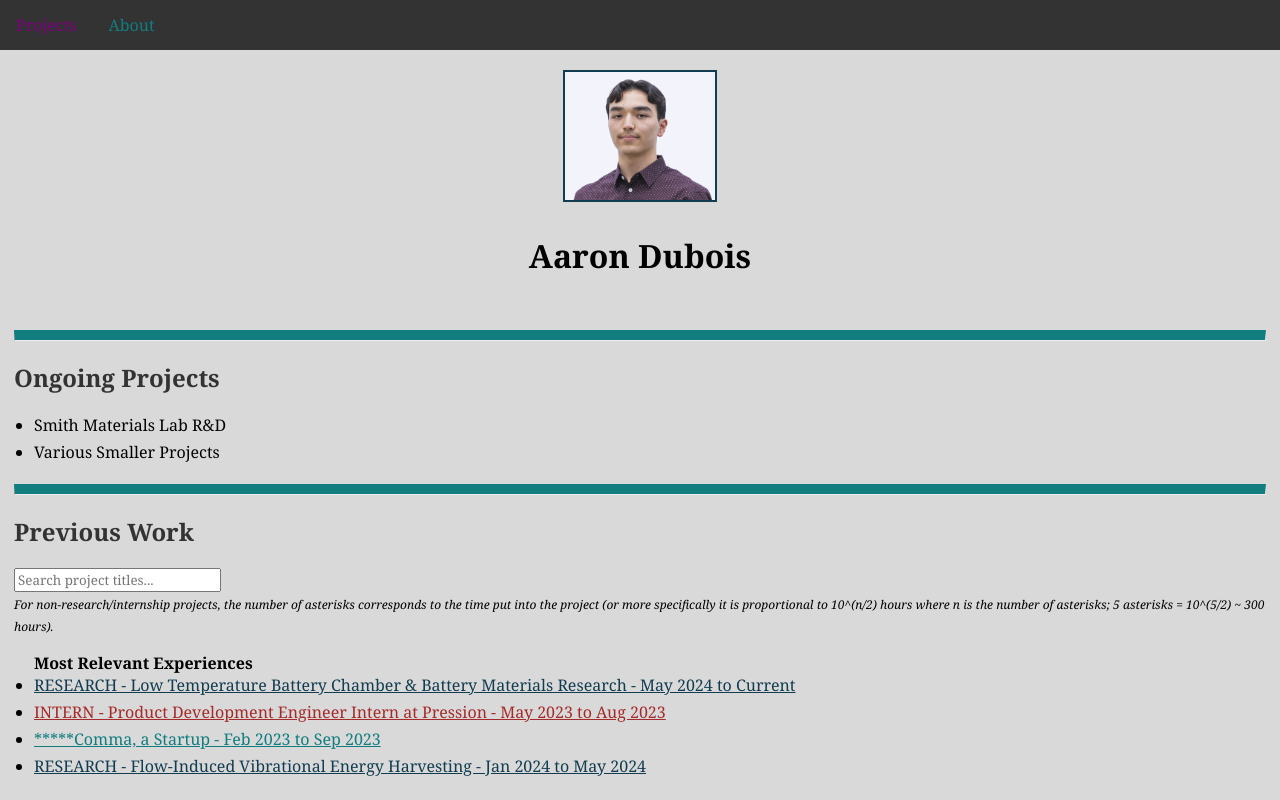
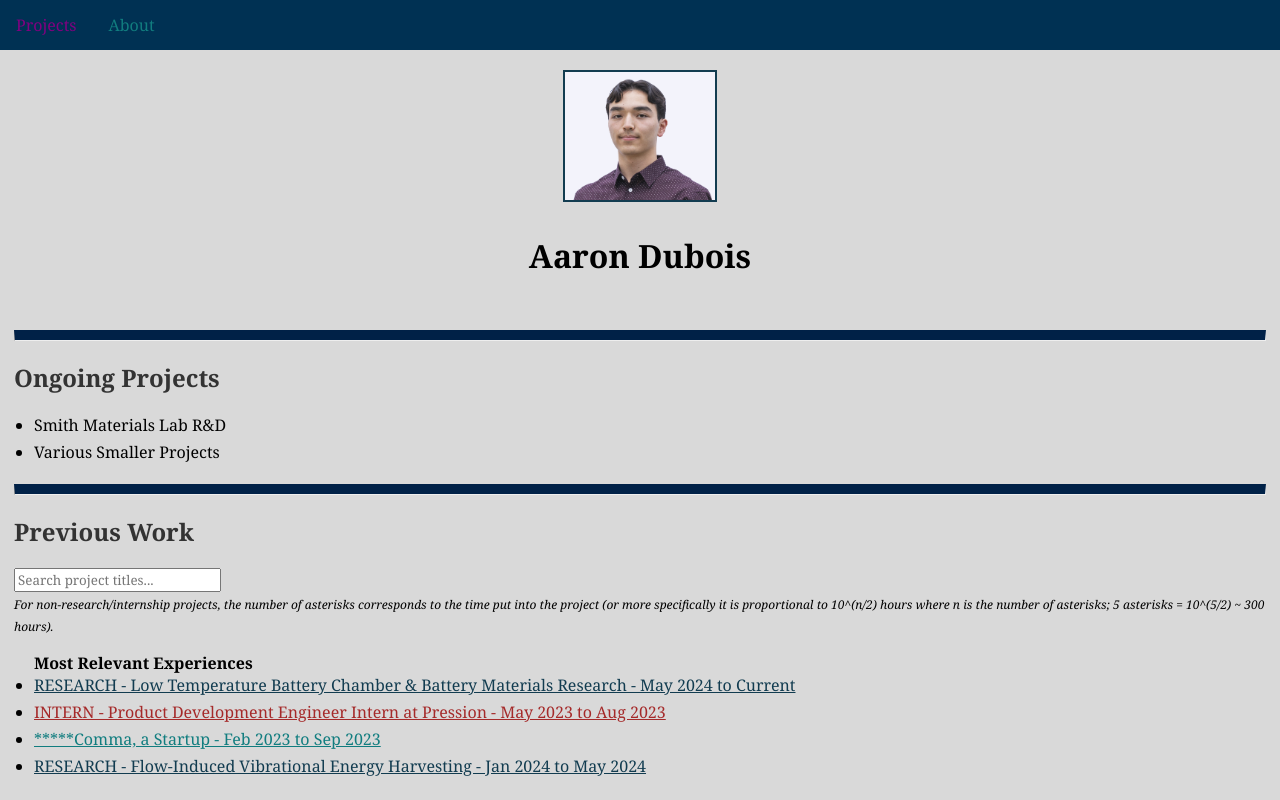
Before and after one commit to DuboisProjects/projects, a plain HTML site: page index.html in a window 1280 px wide. Shown: the top 800 px of the page. Drawn offline with Linux system fonts and the light colour scheme.

Commit message:
color changes

```diff
--- a/index.html
+++ b/index.html
@@ -20,7 +20,7 @@
       }
 
       nav {
-        background-color: #333;
+        background-color: #003153;
         overflow: hidden;
         position: fixed;
         top: 0;
@@ -118,11 +118,7 @@
       }
 
       hr {
-        border-top: 10px solid rgb(17, 125, 127);
-      }
-
-      hr.new {
-        border-top: 2px solid rgb(17, 125, 127);
+        border-top: 10px solid #002147;
       }
 
       input[type="text"] {
```
Also changed, not shown: about.html (+3 -2 lines).
